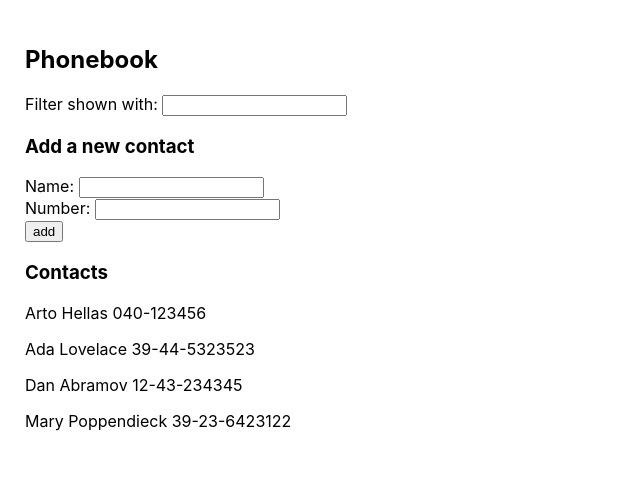
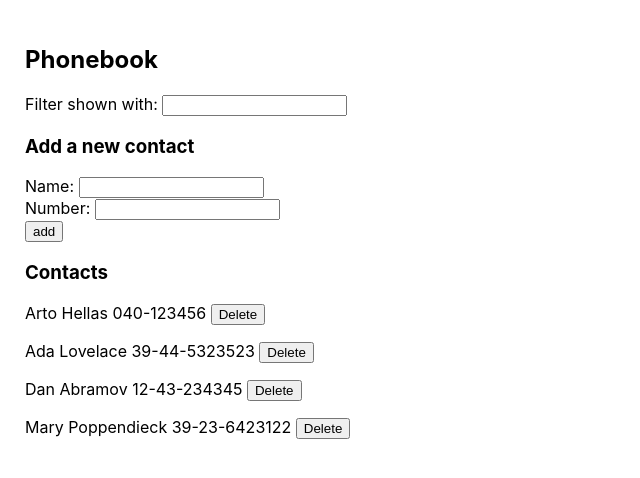
Before and after one commit to Francormin/fullstackopen-bootcamp, a React (Create React App) app in the folder part2/exercises-directory/: page / in a window 1280 px wide. Shown: the top 478 px of the page, without its empty margins (0-640 px from the left). Built offline with nearby package versions, Linux system fonts and the light colour scheme; data requests are answered from the project's data file.

Commit message:
editing contact component

```diff
--- a/part2/exercises-directory/src/components/Contact.js
+++ b/part2/exercises-directory/src/components/Contact.js
@@ -1,5 +1,9 @@
-export const Contact = ({ name, number }) => (
-  <p>
-    {name} {number}
-  </p>
-);
+export const Contact = ({ name, number, deleteHandler }) => {
+  return (
+    <>
+      <p>
+        {name} {number} <button onClick={deleteHandler}>Delete</button>
+      </p>
+    </>
+  );
+};
```
